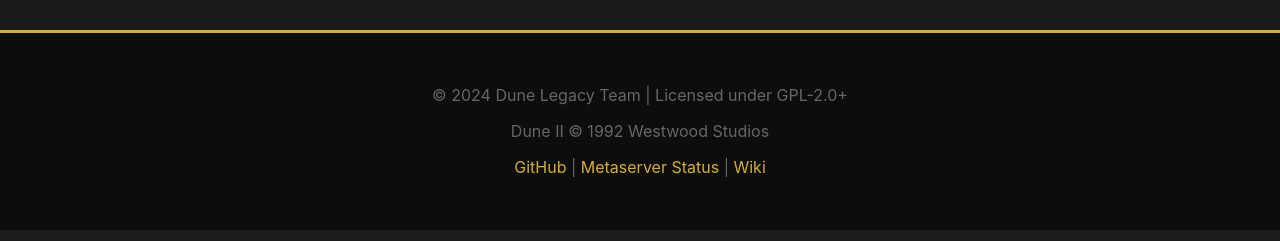
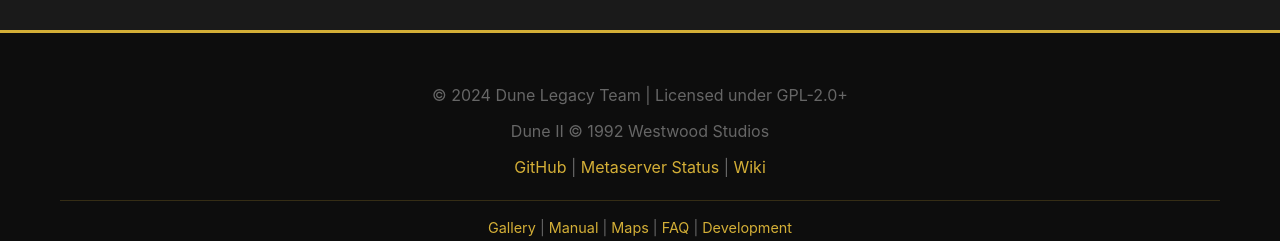
Before and after one commit to svan058/dunelegacy.com, a PHP site: page / in a window 1280 px wide. Shown: the part 6259-6500 px from the top of the page. Run offline with PHP 8.4, Linux system fonts and the light colour scheme.

Commit message:
Add links to legacy SourceForge pages in footer

```diff
--- a/website/css/style.css
+++ b/website/css/style.css
@@ -542,6 +542,13 @@ footer a:hover {
     text-decoration: underline;
 }
 
+footer .legacy-links {
+    margin-top: 20px;
+    padding-top: 15px;
+    border-top: 1px solid rgba(212, 175, 55, 0.2);
+    font-size: 0.9em;
+}
+
 /* Screenshot Gallery */
 .screenshot-gallery {
     display: grid;
--- a/website/index.html
+++ b/website/index.html
@@ -225,6 +225,13 @@
                 <a href="/metaserver/">Metaserver Status</a> |
                 <a href="https://github.com/dunelegacy/dunelegacy/wiki">Wiki</a>
             </p>
+            <p class="legacy-links">
+                <a href="https://dunelegacy.sourceforge.net/gallery.html">Gallery</a> |
+                <a href="https://dunelegacy.sourceforge.net/manual.html">Manual</a> |
+                <a href="https://dunelegacy.sourceforge.net/maps.html">Maps</a> |
+                <a href="https://dunelegacy.sourceforge.net/faq.html">FAQ</a> |
+                <a href="https://dunelegacy.sourceforge.net/development/index.html">Development</a>
+            </p>
         </div>
     </footer>
 
```
